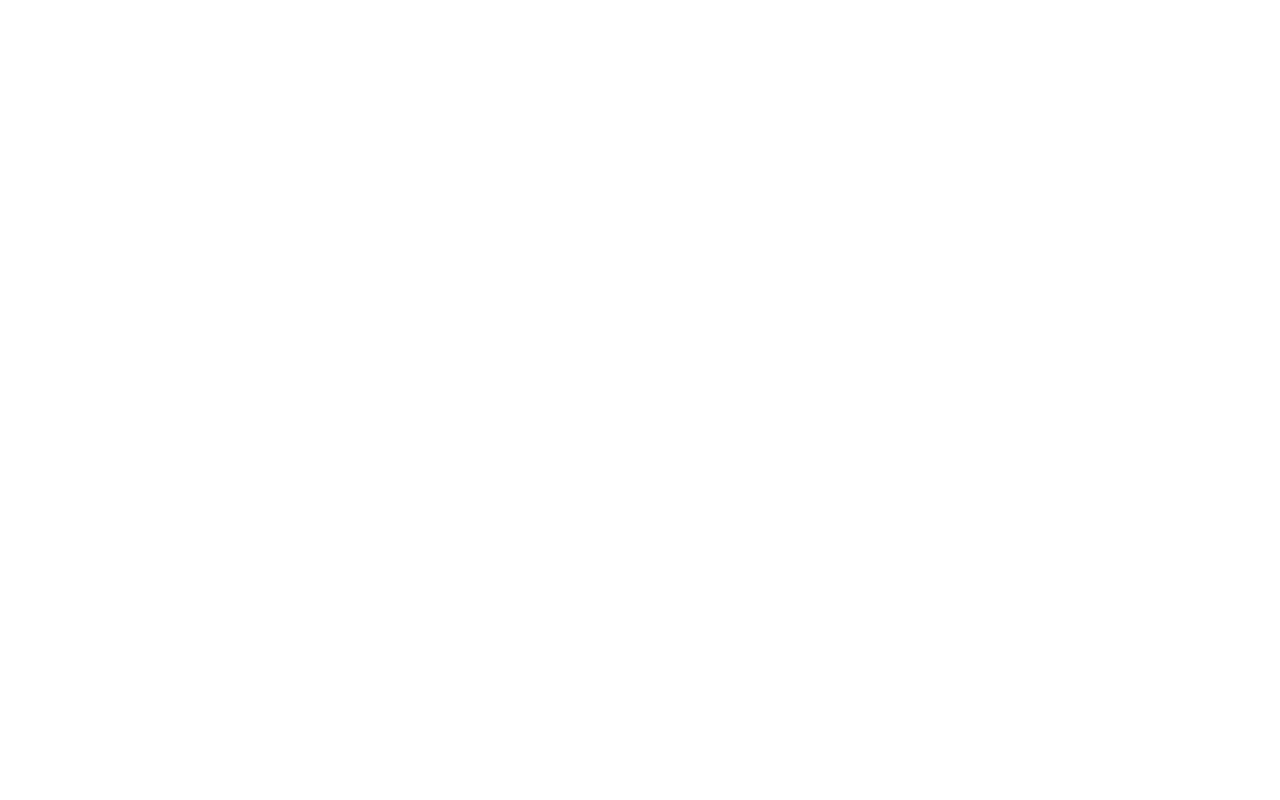
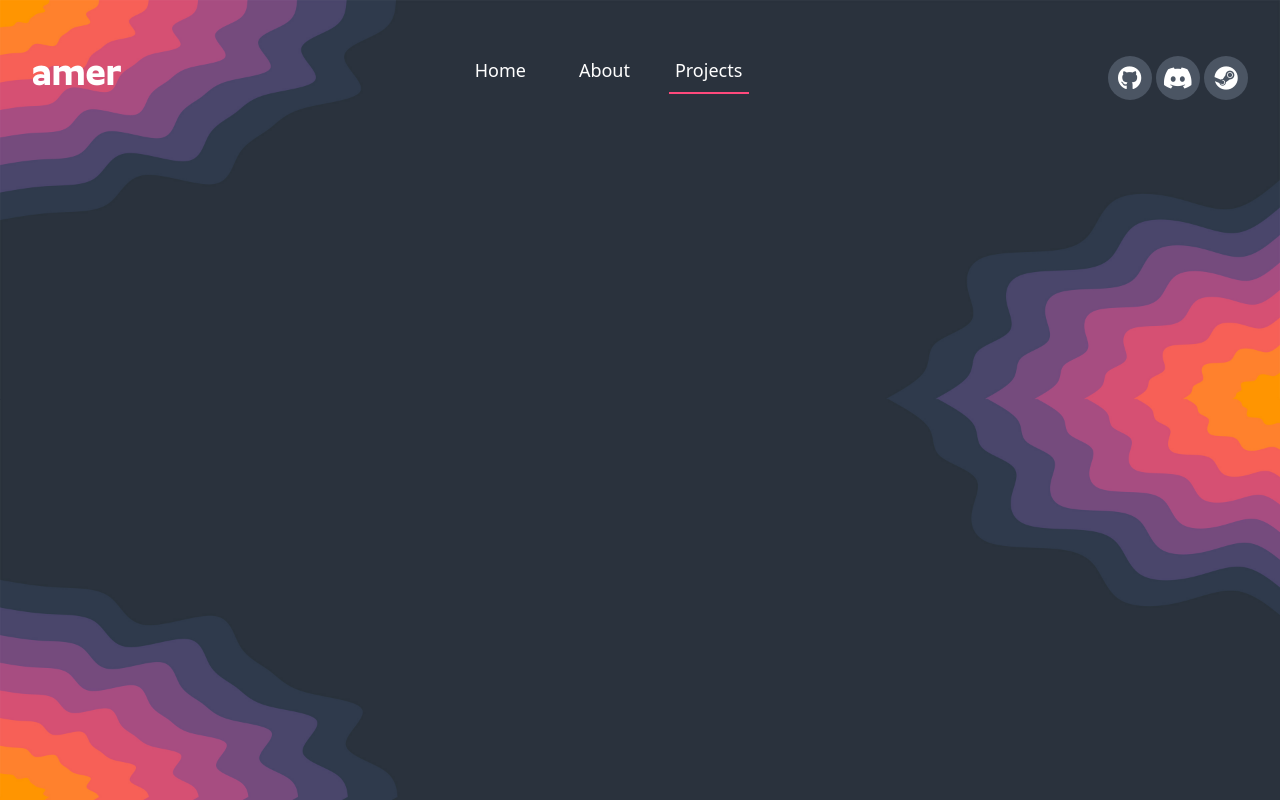
Before and after one commit to amer-5/amer-portfolio, a plain HTML site: page projects-section/index.html in a window 1280 px wide. Drawn offline with nearby package versions, Linux system fonts and the light colour scheme.

Commit message:
Zavrsena about sekcija i popravljene neke sitnice

```diff
--- a/projects-section/index.html
+++ b/projects-section/index.html
@@ -9,6 +9,64 @@
       href="../sources/favicon.ico"
       type="image/x-icon"
     />
+    <link rel="stylesheet" href="../style.css" />
+    <script src="https://cdn.tailwindcss.com"></script>
+    <link
+      rel="stylesheet"
+      href="https://cdnjs.cloudflare.com/ajax/libs/font-awesome/5.15.4/css/all.min.css"
+    />
   </head>
-  <body></body>
+  <body>
+    <div class="page-body m-0 pt-6 pb-12">
+      <div
+        class="nav flex flex-row justify-between container relative p-8 mx-auto"
+      >
+        <a
+          href="../home-section/index.html"
+          class="text-4xl cursor-pointer nav-link"
+          >amer</a
+        >
+        <ul>
+          <a
+            href="../home-section/index.html"
+            class="text-center inline-block text-white text-lg w-20 lg:text-lg hover:text-darkGrayishBlue"
+            >Home</a
+          >
+          <a
+            href="../about-section/index.html"
+            class="text-center inline-block text-white text-lg w-20 lg:text-lg hover:text-darkGrayishBlue"
+            >About</a
+          >
+          <a
+            href="../projects-section/index.html"
+            class="text-center inline-block text-white text-lg w-20 lg:text-lg hover:text-darkGrayishBlue active"
+            >Projects</a
+          >
+        </ul>
+        <div>
+          <div
+            class="inline-flex rounded-full bg-gray-600 hover:bg-gray-500 transition-all ease-in justify-center items-center aspect-square h-11 w-11"
+          >
+            <a
+              class="fab fa-github text-2xl"
+              href="https://github.com/amer-5"
+            ></a>
+          </div>
+          <div
+            class="inline-flex rounded-full bg-gray-600 hover:bg-gray-500 transition-all ease-in justify-center items-center aspect-square h-11 w-11"
+          >
+            <i class="fab fa-discord text-2xl"></i>
+          </div>
+          <div
+            class="inline-flex rounded-full bg-gray-600 hover:bg-gray-500 transition-all ease-in justify-center items-center aspect-square h-11 w-11"
+          >
+            <a
+              class="fab fa-steam text-2xl"
+              href="https://steamcommunity.com/profiles/76561199395930656/"
+            ></a>
+          </div>
+        </div>
+      </div>
+    </div>
+  </body>
 </html>
--- a/style.css
+++ b/style.css
@@ -35,7 +35,7 @@
   color: white;
 }
 
-.page-body {
+body {
   background-image: url(./sources/pozadina.jpg);
   background-repeat: repeat-y;
   background-size: cover;
```
Also changed, not shown: home-section/index.html (+2 -2 lines).
